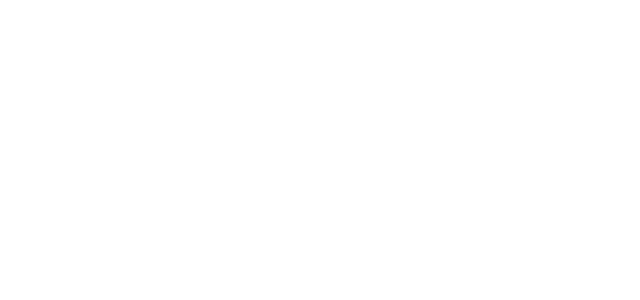
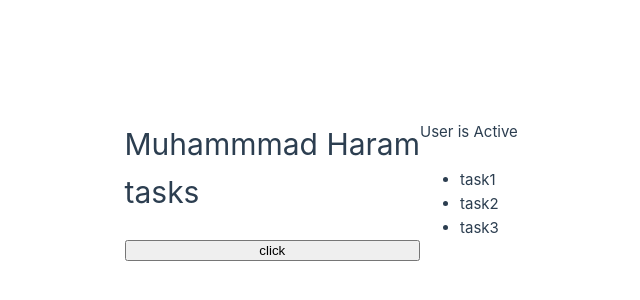
Before and after one commit to Muhammad-Haram/Job-listing-web-with-Vue.js, a Vue app: page / in a window 1280 px wide. Shown: the part 210-510 px from the top of the page, without its empty margins (220-860 px from the left). Built offline with nearby package versions, Linux system fonts and the light colour scheme.

Commit message:
Options Api vs Composition Api

```diff
--- a/src/App.vue
+++ b/src/App.vue
@@ -1,7 +1,32 @@
-<script>
+<script setup>
+import { ref } from 'vue'
 
+
+const name = ref("Muhammmad Haram");
+const status = ref("active");
+const tasks = ref(["task1", "task2", "task3"]);
+
+const toggleStatus = () => {
+    if (status.value === "active") {
+        status.value = "pending";
+    } else if (status.value === "pending") {
+        status.value = "inactive";
+    } else {
+        status.value = "active";
+    }
+}
 </script>
 
 <template>
+    <h1>{{ name }}</h1>
+    <p v-if="status === 'active'">User is Active</p>
+    <p v-else-if="status === 'pending'">User is pending</p>
+    <p v-else>User is not active</p>
+    <h1>tasks</h1>
+    <ul>
+        <li v-for="task in tasks" :key='task'>{{ task }}</li>
+    </ul>
+
+    <button @click="toggleStatus">click</button>
 
 </template>
```
Also changed, not shown: 1 other file (tests, documents, lock files or other folders).
